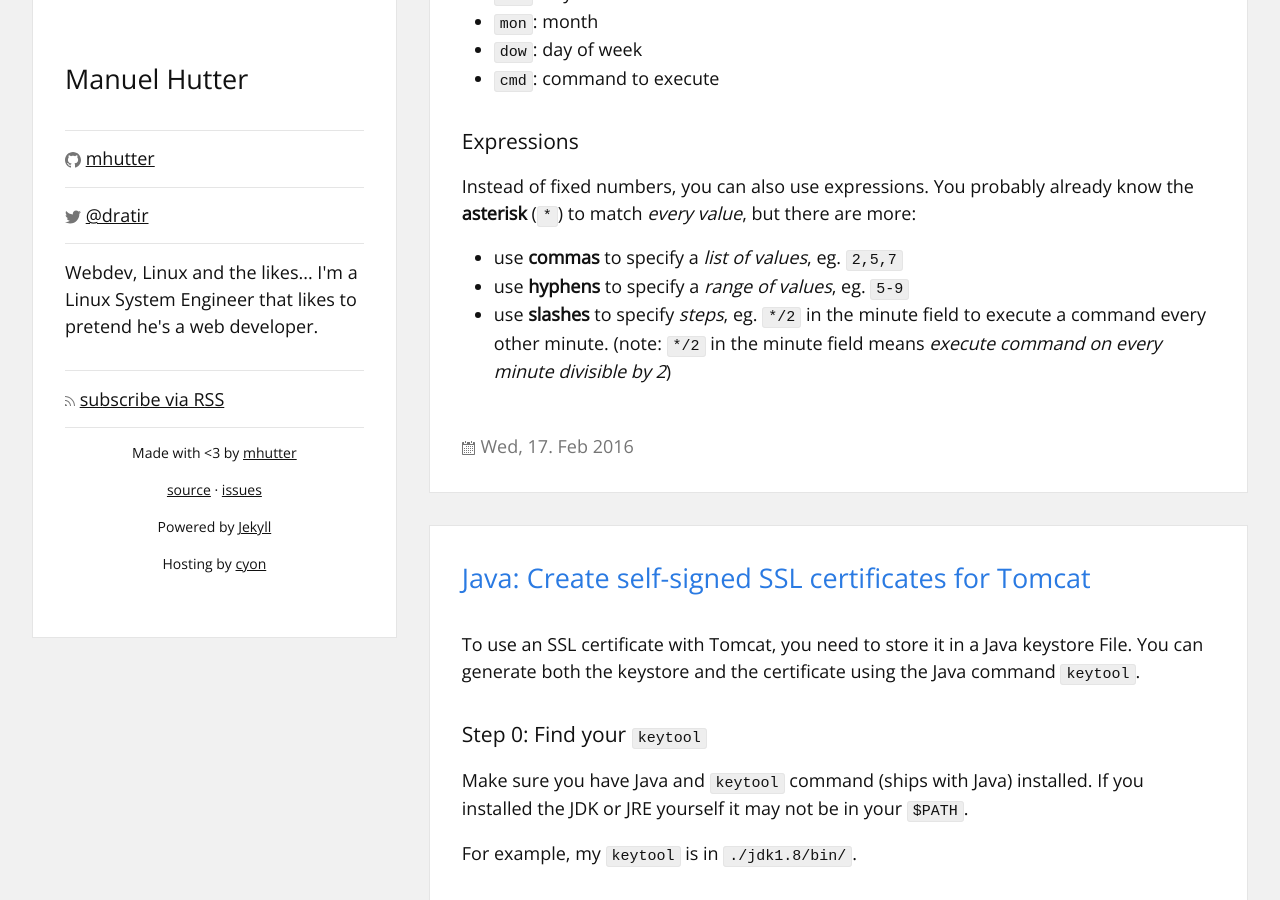
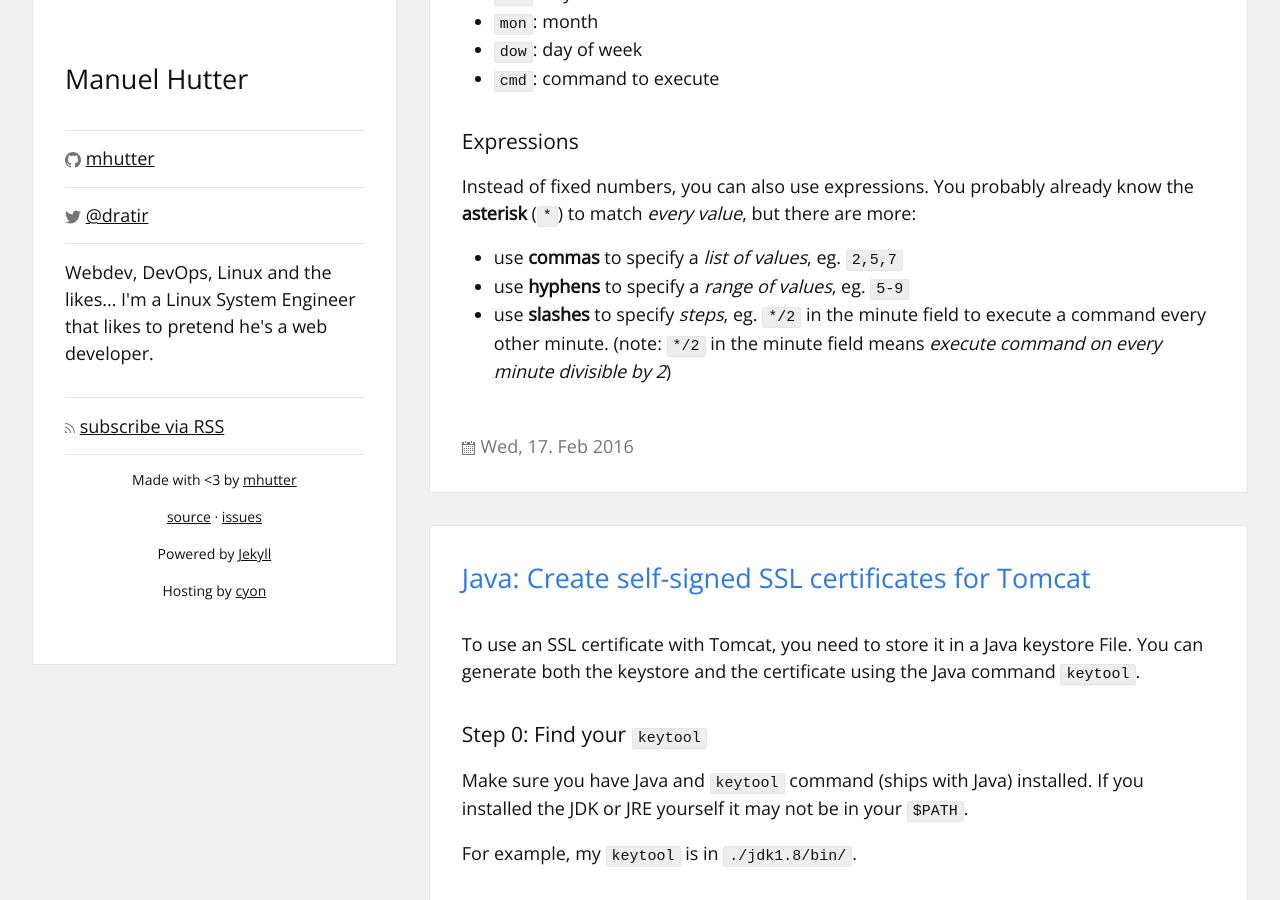
Before and after one commit to mhutter/hutter.io, a Jekyll site: the page built from index.html, in a window 1280 px wide and 900 px high, scrolled down 342 px. Built offline with Jekyll 4.4.1, drawn with Linux system fonts in a browser that asks for light colours; the list of posts is cut into pages by our own code.

```diff
--- a/_config.yml
+++ b/_config.yml
@@ -7,15 +7,19 @@
 
 # Site settings
 title: hutter.io
-author: Manuel Hutter
+author:
+  name: Manuel Hutter
+  twitter: dratir
+  github: mhutter
 email: manuel at hutter.io
 description: > # this means to ignore newlines until "baseurl:"
-  Webdev, Linux and the likes...
+  Webdev, DevOps, Linux and the likes...
   I'm a Linux System Engineer that likes to pretend he's a web developer.
 baseurl: "" # the subpath of your site, e.g. /blog
 url: "https://hutter.io" # the base hostname & protocol for your site
-twitter_username: dratir
-github_username:  mhutter
+
+twitter:
+  username: dratir
 
 # Build settings
 permalink: pretty
@@ -28,6 +32,7 @@ gems:
   - jekyll-sitemap
   - jekyll-paginate
   - jekyll-coffeescript
+  - jekyll-seo-tag
 
 exclude:
   - Gemfile
--- a/_includes/footer.html
+++ b/_includes/footer.html
@@ -1,11 +1,11 @@
 <footer id="site-footer">
   <ul class="sidebar-link-list">
-    <li><h2>{{ site.author }}</h2></li>
-    {% if site.github_username %}
-      <li>{% include icon-github.html username=site.github_username %}</li>
+    <li><h2>{{ site.author.name }}</h2></li>
+    {% if site.author.github %}
+      <li>{% include icon-github.html username=site.author.github %}</li>
     {% endif %}
-    {% if site.twitter_username %}
-      <li>{% include icon-twitter.html username=site.twitter_username %}</li>
+    {% if site.author.twitter %}
+      <li>{% include icon-twitter.html username=site.author.twitter %}</li>
     {% endif %}
     <li><p>{{ site.description }}</p></li>
     <li>{% include icon-rss.html %}</li>
--- a/_includes/head.html
+++ b/_includes/head.html
@@ -3,12 +3,7 @@
   <meta http-equiv="X-UA-Compatible" content="IE=edge">
   <meta name="viewport" content="width=device-width, initial-scale=1, shrink-to-fit=no">
 
-  <title>{% if page.title %}{{ page.title | escape }} &middot; {% endif %}{{ site.title | escape }}</title>
-  <meta name="description" content="{% if page.excerpt %}{{ page.excerpt | strip_html | strip_newlines | truncate: 160 }}{% else %}{{ site.description | strip_newlines }}{% endif %}">
-  {% if site.author %}<meta name="author" content="{{ site.author }}">{% endif %}
-  <meta name="keywords" content="{% if page.tags %}{{ page.tags | join: "," }},{% endif %}Manuel Hutter">
-
   <link rel="stylesheet" href="{{ '/css/main.css' | prepend: site.baseurl }}">
-  <link rel="canonical" href="{{ page.url | replace:'index.html','' | prepend: site.baseurl | prepend: site.url }}">
   <link rel="alternate" type="application/rss+xml" title="{{ site.title }}" href="{{ '/feed.xml' | prepend: site.baseurl | prepend: site.url }}">
+  {% seo %}
 </head>
```
